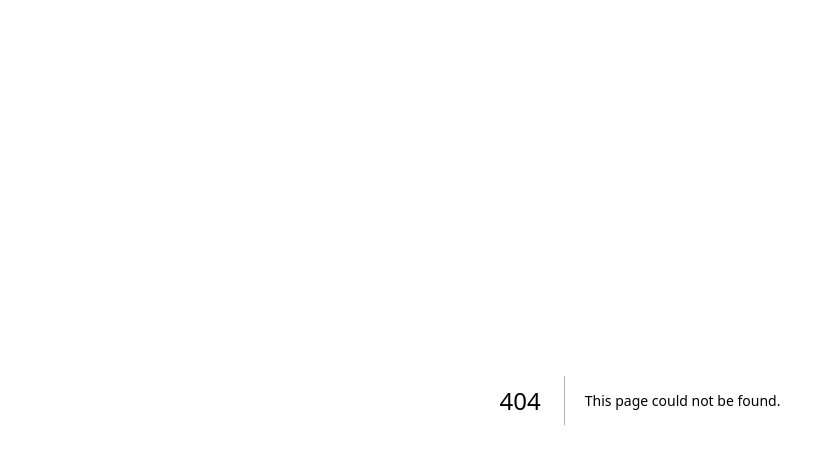
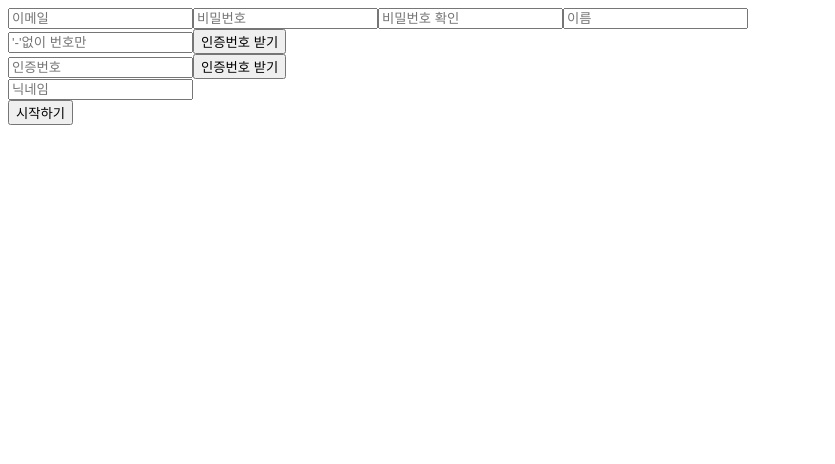
Before and after one commit to cafe-jun/garden-writer-front, a Next.js app: page /signUp in a window 1280 px wide. Before the commit this address had no page. Shown: the top 464 px of the page, without its empty margins (0-835 px from the left). Built offline with nearby package versions, Linux system fonts and the light colour scheme.

Commit message:
[feat] 회원 가입 input handling

```diff
--- /dev/null
+++ b/src/pages/signUp/index.tsx
@@ -0,0 +1,91 @@
+import { ChangeEvent, useState } from 'react';
+
+interface SignUpFormValues {
+  email: string;
+  password: string;
+  passwordConfirm: string;
+  name: string;
+  phoneNumber: string;
+  certificationNumber: string;
+  nickName: string;
+}
+
+const initFormValues: SignUpFormValues = {
+  email: '',
+  password: '',
+  passwordConfirm: '',
+  name: '',
+  phoneNumber: '',
+  certificationNumber: '',
+  nickName: '',
+};
+
+const SignUpPage = () => {
+  const [formValues, setFormValues] = useState<SignUpFormValues>(initFormValues);
+
+  const handleChangeFormValues = (e: ChangeEvent<HTMLInputElement>) => {
+    const { name, value } = e.target;
+    setFormValues(prev => ({
+      ...prev,
+      [name]: value,
+    }));
+  };
+
+  return (
+    <form>
+      <div>
+        <input
+          name="email"
+          value={formValues.email}
+          onChange={handleChangeFormValues}
+          placeholder="이메일"
+        />
+        <input
+          name="password"
+          value={formValues.password}
+          onChange={handleChangeFormValues}
+          placeholder="비밀번호"
+        />
+        <input
+          name="passwordConfirm"
+          value={formValues.passwordConfirm}
+          onChange={handleChangeFormValues}
+          placeholder="비밀번호 확인"
+        />
+        <input
+          name="name"
+          value={formValues.name}
+          onChange={handleChangeFormValues}
+          placeholder="이름"
+        />
+        <div>
+          <input
+            name="phoneNumber"
+            value={formValues.phoneNumber}
+            onChange={handleChangeFormValues}
+            placeholder="'-'없이 번호만"
+          />
+          <button type="button">인증번호 받기</button>
+        </div>
+        <div>
+          <input
+            name="certificationNumber"
+            value={formValues.certificationNumber}
+            onChange={handleChangeFormValues}
+            placeholder="인증번호"
+          />
+          <button type="button">인증번호 받기</button>
+        </div>
+        <input
+          name="nickName"
+          value={formValues.nickName}
+          onChange={handleChangeFormValues}
+          placeholder="닉네임"
+        />
+      </div>
+      <button type="button">시작하기</button>
+    </form>
+  );
+};
+
+export default SignUpPage;
```
